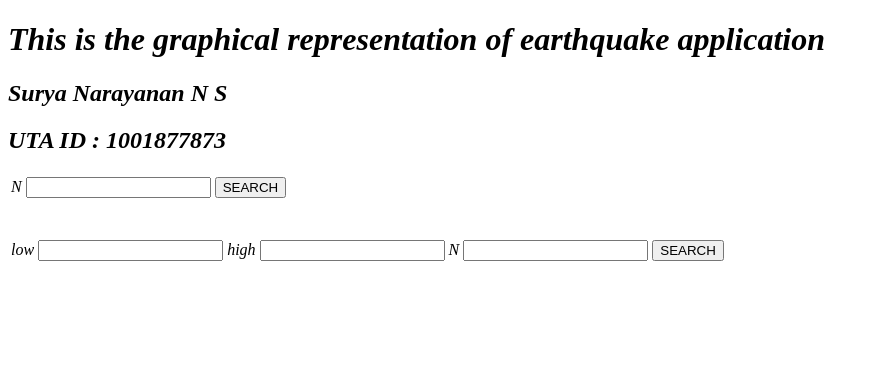
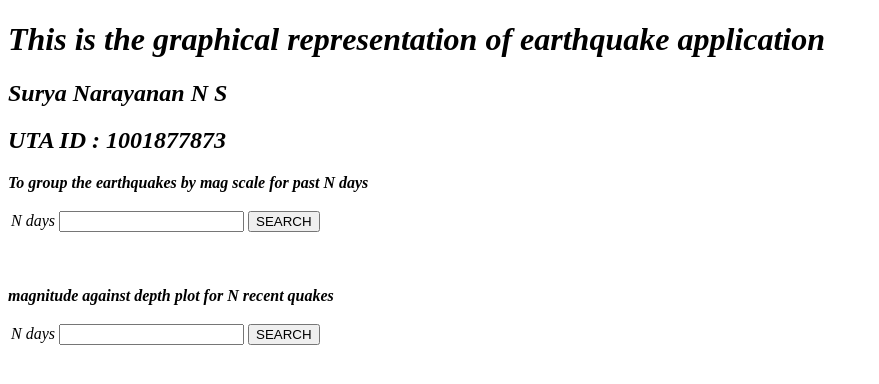
Before and after one commit to nssn96/earthquake4, a Flask app: page / in a window 1280 px wide. Shown: the top 384 px of the page, without its empty margins (0-879 px from the left). Run offline with Flask 2, Linux system fonts and the light colour scheme; some libraries are stand-ins or nearby versions.

Commit message:
reverting to old

```diff
--- a/app.py
+++ b/app.py
@@ -56,41 +56,23 @@ def dbConnect():
     return conn
 
 def groupByMag(fields):
-    query = "Select max(val),min(val) from tab"
-    query2 = "select val from tab"
+    query = "select t.new as 'mag_range', count(*) as 'number_of_occurences' from ( "
+    query+="select case when mag>=1 and mag<2 then '1-2' "
+    query+="when mag>=2 and mag<3 then '2-3' when mag>=3 and mag<4 then '3-4' "
+    query+="when mag>=4 and mag<5 then '4-5' when mag>=5 and mag<6 then '5-6' "
+    query+="when mag>=6 and mag<7 then '6-7' else 'other(negatives)' end as new "
+    query+="from earthquake "
+    query+="where date(time)>=date(curdate()-"
+    query+=fields['days']+")"
+    query+=" ) t group by t.new"
+    #query = "Select time,mag from earthquake"
+    # LIMIT 0,"+fields['days']
     dbConnect()
     cursor = conn.cursor()
     cursor.execute(query)
     res = cursor.fetchall()
-    cursor.execute(query2)
-    res2 = cursor.fetchall()
     print(query)
-    print(res)
-    for i in res:
-        MAX = i[0]
-        MIN = i[1]
 
-    split = (int(MAX)-int(MIN))//int(fields['N'])
-    temp=[]
-    l = 0
-    h=split
-
-    for i in range(int(fields['N'])):
-        count=0
-        for j in res2:
-            for k in j:
-
-                if k>l and k<h:
-                    count=count+1
-        l=l+split
-        h=h+split
-        temp.append([i+1,count])
-
-    print(temp)
-
-
-    conn.close()
-    return temp
     # dayC=0
     # nightC=0
     # temp=[]
@@ -105,35 +87,19 @@ def groupByMag(fields):
     # temp.append(['PM',nightC])
     # print(temp)
 
+    conn.close()
+    return res
+
 def recentN(fields):
-    query = "Select val from tab"
+    query = "Select mag,depthError from earthquake order by time desc LIMIT 0,"+fields['days']
     dbConnect()
     cursor = conn.cursor()
     cursor.execute(query)
     res = cursor.fetchall()
     print(query)
-
-    split = (int(fields['high'])-int(fields['low']))//int(fields['N'])
-    temp=[]
-    l = 0
-    h=split
-
-    for i in range(int(fields['N'])):
-        count=0
-        for j in res:
-            for k in j:
-
-                if k>l and k<h:
-                    count=count+1
-        l=l+split
-        h=h+split
-        temp.append([i+1,count])
-
-    print(temp)
-
-
+    print(res)
     conn.close()
-    return temp
+    return res
 
 
 @app.route('/groupby',methods=['POST','GET'])
--- a/templates/index.html
+++ b/templates/index.html
@@ -86,8 +86,8 @@ function barChart() {
 
       function scatterChart() {
         var data = new google.visualization.DataTable();
-        data.addColumn("number", "val");
-        data.addColumn("number", "A*B");
+        data.addColumn("number", "Magnitude");
+        data.addColumn("number", "Depth");
 
 
         ("{% for value in data2%}");
@@ -96,9 +96,9 @@ function barChart() {
 
 
         var options = {
-          title: 'Val vs (A*B)',
-          hAxis: {title: 'Val' ,minValue: 0, maxValue: 7},
-          vAxis: {title: 'A*B',minValue: 100, maxValue: 200},
+          title: 'Magnitude vs. depth comparison',
+          hAxis: {title: 'Magnitude' ,minValue: 0, maxValue: 7},
+          vAxis: {title: 'Depth',minValue: 0, maxValue: 15},
           legend: 'none',
           width: 1200,
           height: 700
@@ -123,31 +123,26 @@ function barChart() {
     <h2>Surya Narayanan N S</h2>
     <h2>UTA ID : 1001877873</h2>
 
+
+    <p><b>To group the earthquakes by mag scale for past N days</b></p>
     <form action="/groupby" method="post">
         <table>
             <tr>
-                <td><label for ="N">N  </label></td>
-                <td><input type="text" id="N" name="N"></td>
-
+                <td><label for ="days">N days </label></td>
+                <td><input type="text" id="days" name="days"></td>
                 <td><input type="submit" value="SEARCH"></td>
             </tr>
         </table>
 
     </form>
-
-
     </br></br>
 
+    <p><b>magnitude against depth plot for N recent quakes</b></p>
     <form action="/recent" method="post">
         <table>
             <tr>
-                <td><label for ="days">low </label></td>
-                <td><input type="text" id="low" name="low"></td>
-                <td><label for ="high">high </label></td>
-                <td><input type="text" id="high" name="high"></td>
-                <td><label for ="N">N  </label></td>
-                <td><input type="text" id="N" name="N"></td>
-
+                <td><label for ="days">N days </label></td>
+                <td><input type="text" id="days" name="days"></td>
                 <td><input type="submit" value="SEARCH"></td>
             </tr>
         </table>
@@ -192,8 +187,8 @@ function barChart() {
 {% if data2 %}
     <table border=1>
         <tr>
-            <th>val</th>
-            <th>A*B</th>
+            <th>Magnitude</th>
+            <th>depth</th>
         </tr>
     {% for value in data2 %}
         <tr>
```
